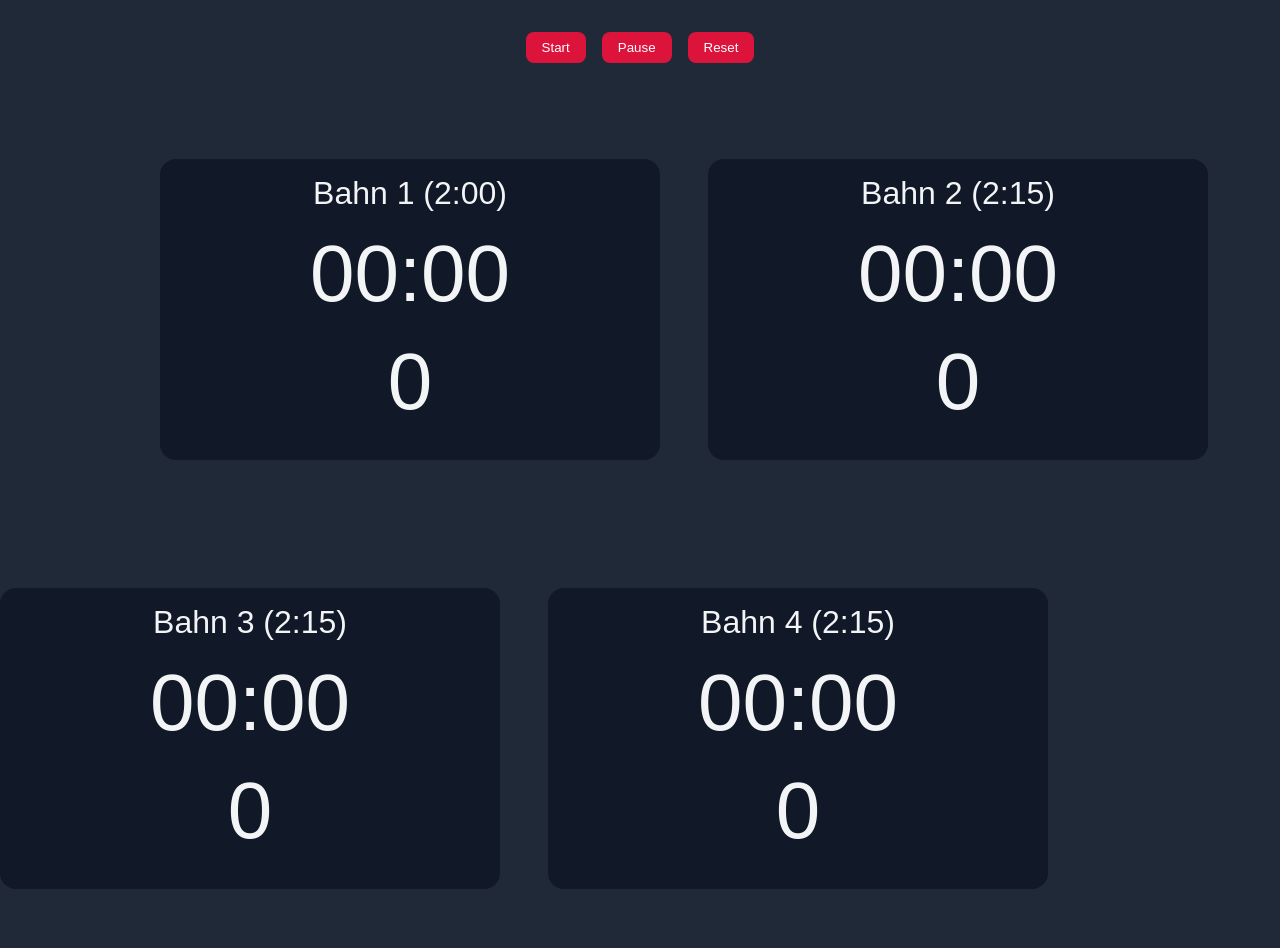
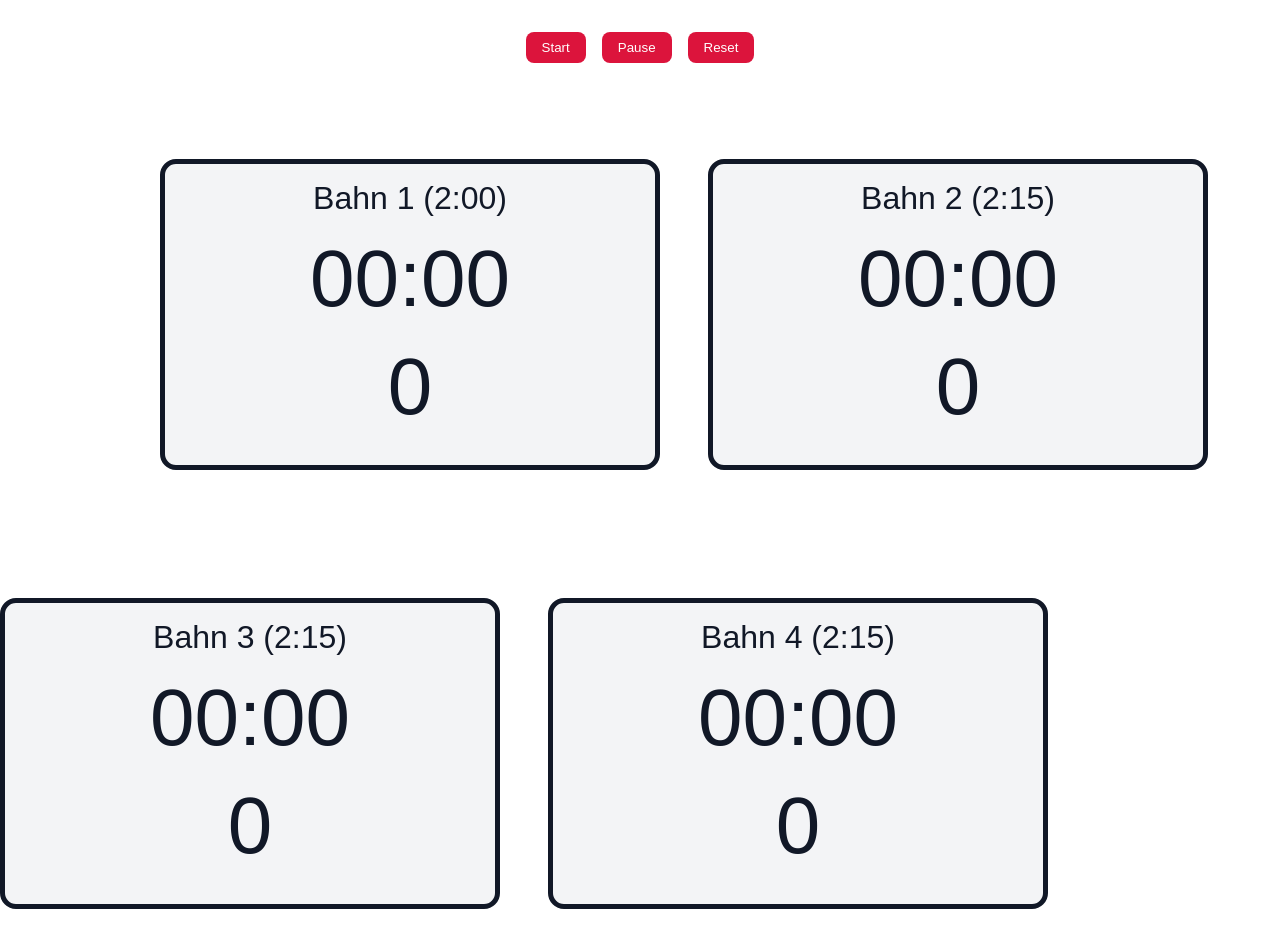
Before and after one commit to 4k3ph4l0s/timer, a plain HTML site: page index.html in a window 1280 px wide. Drawn offline with Linux system fonts and the light colour scheme.

Commit message:
Use light style as default

```diff
--- a/index.html
+++ b/index.html
@@ -6,7 +6,7 @@
 	<meta name="viewport" content="width=device-width, initial-scale=1.0">
 	<title>Timer</title>
 
-	<link rel="stylesheet" href="dark.css" />
+	<link rel="stylesheet" href="light.css" />
 </head>
 <body>
 
```
